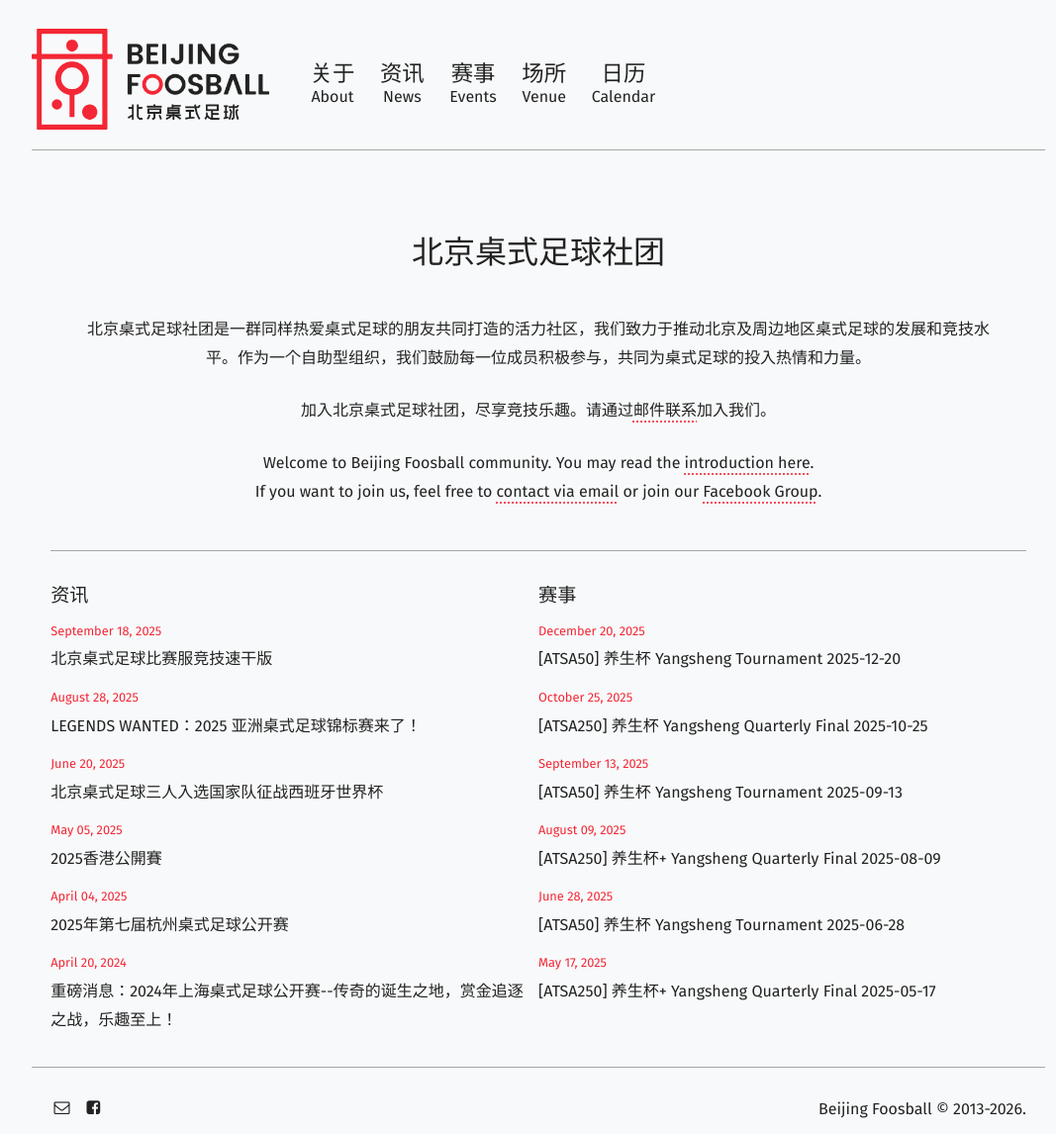
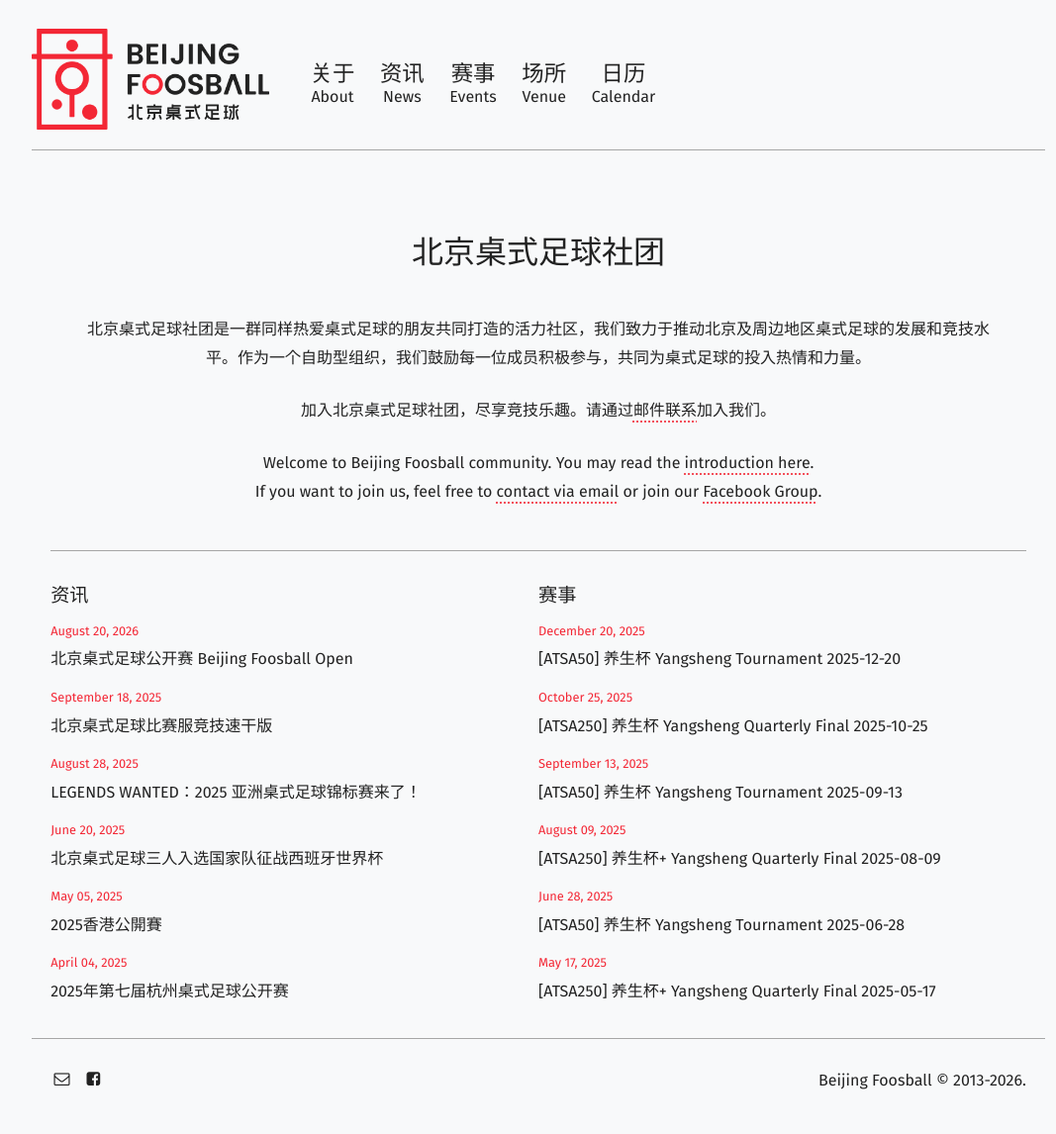
Before and after one commit to BeijingFoosball/beijingfoosball.github.io, a Jekyll site: the page built from index.html, in a window 1280 px wide. Shown: the whole page at 99% size, without its empty margins (96-1163 px from the left). Built offline with Jekyll 4.4.1, drawn with Linux system fonts in a browser that asks for light colours; some web fonts are replaced; after the commit the page ends 1117 px from its top, so only the background shows below that.

Commit message:
launch bj open 2026

```diff
--- a/_data/info.yaml
+++ b/_data/info.yaml
@@ -1,3 +1,7 @@
+- title: 北京桌式足球公开赛 Beijing Foosball Open
+  type: tournament
+  date: 2026-08-20
+  link: https://asiafoos.com/beijing-open-2026
 - title: 北京桌式足球比赛服竞技速干版
   link: https://knueayhdvx.feishu.cn/docx/SncAdLHNmo178Mx01o8cHvTgnyh
   type: news
```
